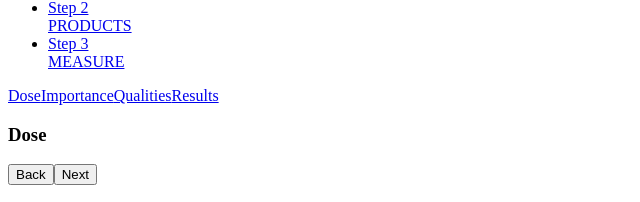
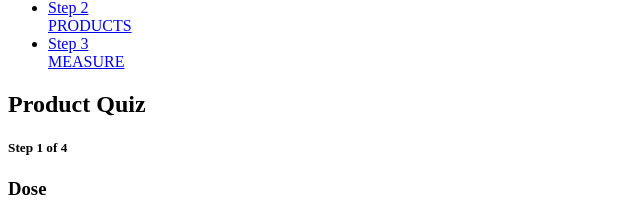
Before and after one commit to cbvargas5/Accu-Hemp, a React app: page /products/finder-quiz/1 in a window 1280 px wide. Shown: the part 489-691 px from the top of the page, without its empty margins (0-640 px from the left). Built offline with nearby package versions, Linux system fonts and the light colour scheme; the HTML template or start-up script is replaced by a standard one.

Commit message:
connected ProgressTracker

```diff
--- a/client/src/components/pages/Products/Quiz/Quiz.jsx
+++ b/client/src/components/pages/Products/Quiz/Quiz.jsx
@@ -9,6 +9,7 @@ import TabDose from './TabDose.jsx'
 import TabImportance from './TabImportance.jsx'
 import TabQualities from './TabQualities.jsx'
 import TabQuizResults from './TabQuizResults.jsx'
+import ProgressTracker from '../../../ProgressTracker.jsx';
 
 export class Quiz extends Component {
   constructor(props) {
@@ -42,13 +43,9 @@ export class Quiz extends Component {
     const { url: URL } = this.props.match
 
     console.log('Quiz props ->', this.props)
-    // console.log('URL ->', URL)
     return (
       <section className="quiz-wrapper big-card">
-        <Link to={`${URL}/1`}>Dose</Link>
-        <Link to={`${URL}/2`}>Importance</Link>
-        <Link to={`${URL}/3`}>Qualities</Link>
-        <Link to={`${URL}/4`}>Results</Link>
+        <ProgressTracker title="Product Quiz" currStep={this.props.step} lastStep={4}/>
         <Switch>
           <Route path={`${URL}/1`} exact component={TabDose}/>
           <Route path={`${URL}/2`} exact component={TabImportance}/>
```
